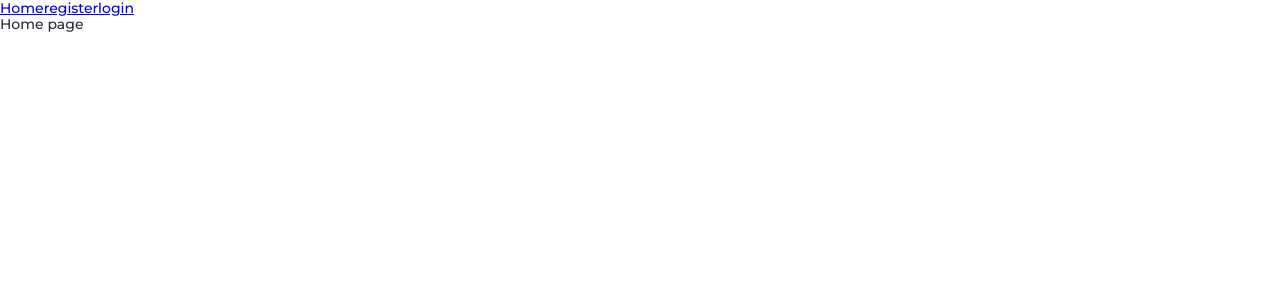
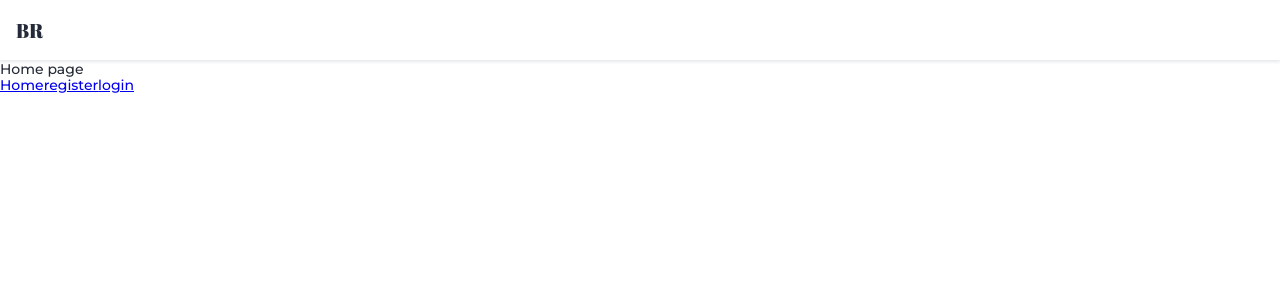
Before and after one commit to MykytaOlenykov/books-reading, a React (Create React App) app: page / in a window 1280 px wide. Shown: the top 300 px of the page. Built offline with nearby package versions, Linux system fonts and the light colour scheme.

Commit message:
test commit

```diff
--- a/src/components/App.tsx
+++ b/src/components/App.tsx
@@ -5,8 +5,9 @@ import { Layout } from "components/Layout";
 // const RegisterPage = lazy(() => import("pages/Register/Register"));
 // const LogInPage = lazy(() => import("pages/LogIn/LogIn"));
 
-const Header = () => (
+const HomePage = () => (
   <div>
+    <div>Home page</div>
     <header>
       <Link to="/">Home</Link>
       <Link to="/register">register</Link>
@@ -18,28 +19,14 @@ const Header = () => (
   </div>
 );
 
-const HomePage = () => <div>Home page</div>;
-
 const RegisterPage = () => <div>Register page</div>;
 
 const LogInPage = () => <div>LogIn page</div>;
 
-// export const App: React.FC = () => {
-//   return (
-//     <Routes>
-//       <Route path="/" element={<Layout />}>
-//         <Route index element={<HomePage />} />
-//         <Route path="register" element={<RegisterPage />} />
-//         <Route path="login" element={<LogInPage />} />
-//       </Route>
-//     </Routes>
-//   );
-// };
-
 export const App: React.FC = () => {
   return (
     <Routes>
-      <Route path="/" element={<Header />}>
+      <Route path="/" element={<Layout />}>
         <Route index element={<HomePage />} />
         <Route path="register" element={<RegisterPage />} />
         <Route path="login" element={<LogInPage />} />
```
